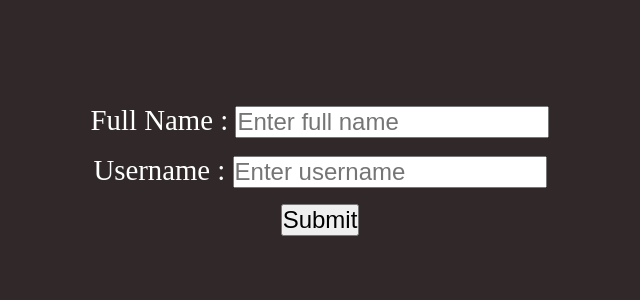
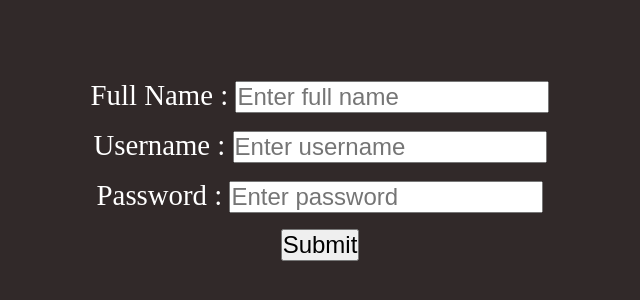
Before and after one commit to sanjeevkoshti/React-Learning, a React (Vite) app: page / in a window 1280 px wide. Shown: the part 230-530 px from the top of the page, without its empty margins (320-960 px from the left). Built offline with nearby package versions, Linux system fonts and the light colour scheme.

Commit message:
create multiple inputs handle with single function

```diff
--- a/src/forms/Form.jsx
+++ b/src/forms/Form.jsx
@@ -1,38 +1,74 @@
 import { useState } from "react";
 
 export default function Form() {
-    let [fullName, setFullName] = useState("");
-    let [userName, setUserName] = useState("");
 
-    let handleFullName = (e) => {
-        setFullName(e.target.value);
+    let [formData, setFormData] = useState({
+        fullName: "",
+        userName: "",
+        password: "",
+    })
+    let handleChange = (e) => {
+        setFormData({
+            ...formData,
+            [e.target.name]: e.target.value,
+        })
     }
-    let handleUserName = (e) => {
-        setUserName(e.target.value);
+    let handleSubmit = (e) => {
+        e.preventDefault();
+        console.log(formData);
+        setFormData({
+            fullName: "",
+            userName: "",
+            password: "",
+        })
+
     }
+
+    // let [fullName, setFullName] = useState("");
+    // let [userName, setUserName] = useState("");
+
+    // let handleFullName = (e) => {
+    //     setFullName(e.target.value);
+    // }
+    // let handleUserName = (e) => {
+    //     setUserName(e.target.value);
+    // }
     return (
         <>
-            <form style={formStyle}>
+            <form style={formStyle} onSubmit={handleSubmit}>
                 <div>
                 <label htmlFor="fullName" style={{ fontSize: "1.8rem", color: "white" }}>Full Name : </label>
                 <input
                     type="text"
                     placeholder="Enter full name"
-                    value={fullName}
-                    onChange={handleFullName}
+                    value={formData.fullName}
+                    onChange={handleChange}
                     id="fullName"
+                    name="fullName"
                     style={{ fontSize: "1.5rem" }}
                 />
                 </div>
-
                 <div>
                 <label htmlFor="userName" style={{ fontSize: "1.8rem", color: "white" }}>Username : </label>
                 <input
                     type="text"
                     placeholder="Enter username"
-                    value={userName}
-                    onChange={handleUserName}
+                    value={formData.userName}
+                    onChange={handleChange}
                     id="userName"
+                    name="userName"
+                    style={{ fontSize: "1.5rem" }}
+                />
+                </div>
+                <div>
+                <label htmlFor="password" style={{ fontSize: "1.8rem", color: "white" }}>Password : </label>
+                <input
+                    type="password"
+                    placeholder="Enter password"
+                    value={formData.password}
+                    onChange={handleChange}
+                    id="password"
+                    name="password"
                     style={{ fontSize: "1.5rem" }}
                 />
                 </div>
```
